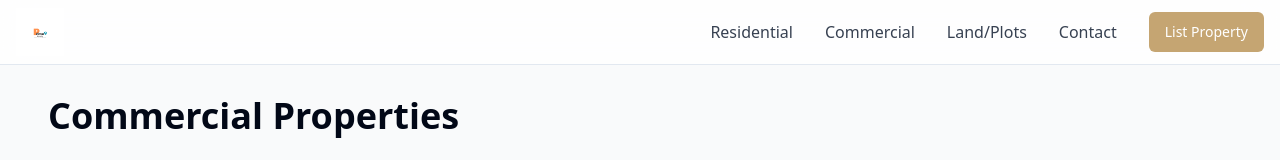
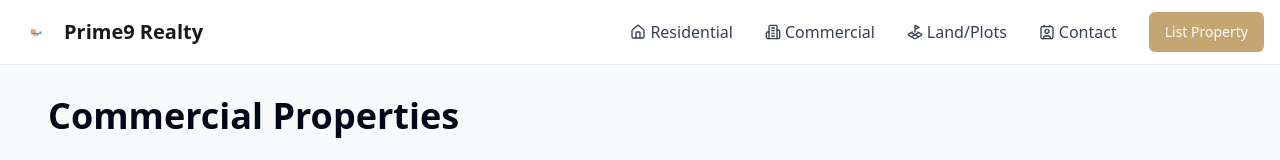
Before and after one commit to CodingSlide/estate-portal-guru, a React (Vite) app: page /commercial in a window 1280 px wide. Shown: the top 160 px of the page. Built offline with nearby package versions, Linux system fonts and the light colour scheme.

Commit message:
Update UI and styling
Update the UI and styling of the application, incorporating design elements from the reference website.  Add website name to the navbar and replace the hero section image.  Add icons for various property types.

```diff
--- a/src/components/Navbar.tsx
+++ b/src/components/Navbar.tsx
@@ -1,5 +1,5 @@
 
-import { Menu, X, Phone } from "lucide-react";
+import { Menu, X, Phone, Home, Building2, LandPlot, Contact } from "lucide-react";
 import { useState } from "react";
 import { Button } from "@/components/ui/button";
 import { Link } from "react-router-dom";
@@ -11,19 +11,32 @@ export const Navbar = () => {
     <nav className="fixed top-0 w-full bg-white/80 backdrop-blur-lg z-50 border-b">
       <div className="container mx-auto px-4">
         <div className="flex items-center justify-between h-16">
-          <Link to="/" className="flex items-center">
+          <Link to="/" className="flex items-center space-x-2">
             <img
-              src="/lovable-uploads/c0ad78fb-9eb1-43a4-af0f-ad7d7cde5d04.png"
+              src="/lovable-uploads/32c2042c-8d5e-4fa4-8574-a6b135fea1b2.png"
               alt="Prime9 Realty"
-              className="h-12 w-auto"
+              className="h-10 w-auto"
             />
+            <span className="text-xl font-semibold text-secondary">Prime9 Realty</span>
           </Link>
 
           <div className="hidden md:flex items-center space-x-8">
-            <Link to="/residential" className="text-gray-700 hover:text-primary transition-colors">Residential</Link>
-            <Link to="/commercial" className="text-gray-700 hover:text-primary transition-colors">Commercial</Link>
-            <Link to="/land-plots" className="text-gray-700 hover:text-primary transition-colors">Land/Plots</Link>
-            <Link to="/contact" className="text-gray-700 hover:text-primary transition-colors">Contact</Link>
+            <Link to="/residential" className="flex items-center space-x-1 text-gray-700 hover:text-primary transition-colors">
+              <Home className="h-4 w-4" />
+              <span>Residential</span>
+            </Link>
+            <Link to="/commercial" className="flex items-center space-x-1 text-gray-700 hover:text-primary transition-colors">
+              <Building2 className="h-4 w-4" />
+              <span>Commercial</span>
+            </Link>
+            <Link to="/land-plots" className="flex items-center space-x-1 text-gray-700 hover:text-primary transition-colors">
+              <LandPlot className="h-4 w-4" />
+              <span>Land/Plots</span>
+            </Link>
+            <Link to="/contact" className="flex items-center space-x-1 text-gray-700 hover:text-primary transition-colors">
+              <Contact className="h-4 w-4" />
+              <span>Contact</span>
+            </Link>
             <Button variant="default">List Property</Button>
           </div>
 
@@ -43,10 +56,22 @@ export const Navbar = () => {
       {isMenuOpen && (
         <div className="md:hidden bg-white border-b animate-fade-down">
           <div className="container mx-auto px-4 py-4 space-y-4">
-            <Link to="/residential" className="block text-gray-700 hover:text-primary">Residential</Link>
-            <Link to="/commercial" className="block text-gray-700 hover:text-primary">Commercial</Link>
-            <Link to="/land-plots" className="block text-gray-700 hover:text-primary">Land/Plots</Link>
-            <Link to="/contact" className="block text-gray-700 hover:text-primary">Contact</Link>
+            <Link to="/residential" className="flex items-center space-x-2 text-gray-700 hover:text-primary">
+              <Home className="h-4 w-4" />
+              <span>Residential</span>
+            </Link>
+            <Link to="/commercial" className="flex items-center space-x-2 text-gray-700 hover:text-primary">
+              <Building2 className="h-4 w-4" />
+              <span>Commercial</span>
+            </Link>
+            <Link to="/land-plots" className="flex items-center space-x-2 text-gray-700 hover:text-primary">
+              <LandPlot className="h-4 w-4" />
+              <span>Land/Plots</span>
+            </Link>
+            <Link to="/contact" className="flex items-center space-x-2 text-gray-700 hover:text-primary">
+              <Contact className="h-4 w-4" />
+              <span>Contact</span>
+            </Link>
             <Button className="w-full">List Property</Button>
             <div className="flex items-center justify-center pt-4 border-t">
               <Phone className="h-5 w-5 text-primary mr-2" />
```
Also changed, not shown: public/lovable-uploads/32c2042c-8d5e-4fa4-8574-a6b135fea1b2.png (added).
